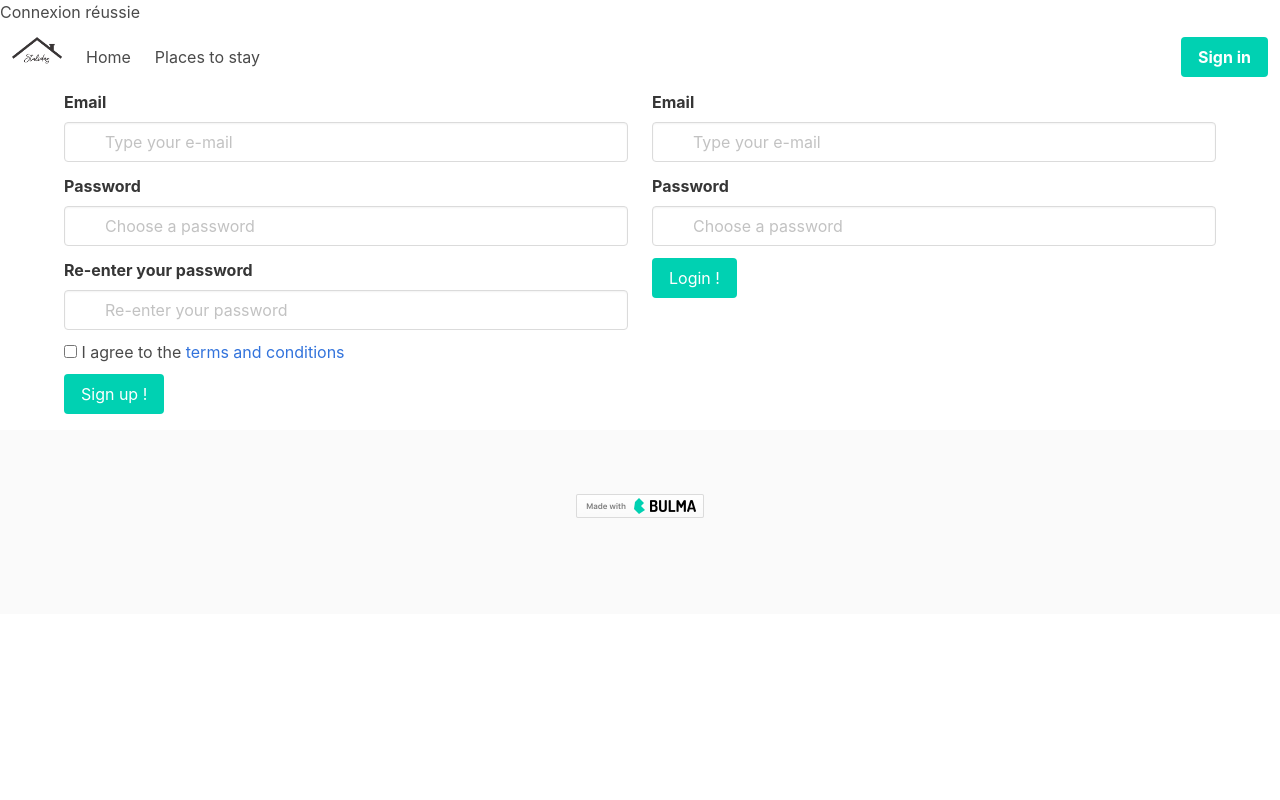
After one commit to Nguyen-philippe86/stuliday_starter_master, a PHP site: page /signin.php in a window 1280 px wide. The commit adds this page. Run offline with PHP 8.4, Linux system fonts and the light colour scheme.

Commit message:
version1

```diff
--- a/includes/config.php
+++ b/includes/config.php
@@ -13,17 +13,22 @@
 
     mysqli_close($conn);
 */
-/*
-        $servername = 'localhost';
-        $username = 'root';
-        $password = '';
-        //On essaie de se connecter
-        try{
-        $conn = new PDO("mysql:host=$servername;dbname=bddtest", $username, $password);
-        //On définit le mode d'erreur de PDO sur Exception
-        $conn->setAttribute(PDO::ATTR_ERRMODE, PDO::ERRMODE_EXCEPTION); echo 'Connexion
-            réussie'; }  catch(PDOException $e){
-                echo "Erreur : " . $e->getMessage(); }
-                ?>
 
-*/
+$servername = 'localhost';
+$dbname = 'stuliday';
+$username = 'root';
+$password = '';
+//On essaie de se connecter
+try {
+    $conn = new PDO("mysql:host={$servername};dbname={$dbname}", $username, $password);
+    //On définit le mode d'erreur de PDO sur Exception
+    $conn->setAttribute(PDO::ATTR_ERRMODE, PDO::ERRMODE_EXCEPTION);
+    session_start();
+    echo 'Connexion réussie';
+} catch (PDOException $e) {
+    echo 'Erreur : '.$e->getMessage();
+}
+if (isset($_GET['logout'])) {
+    session_destroy();
+    header('Location: index.php');
+}
--- a/includes/header.php
+++ b/includes/header.php
@@ -1,3 +1,5 @@
+<?php require 'includes/config.php'; ?>
+
 <!DOCTYPE html>
 <html>
 
--- a/includes/navbar.php
+++ b/includes/navbar.php
@@ -21,7 +21,12 @@
             <a class="navbar-item">
                 Places to stay
             </a>
+        </div>
 
+        <div class="navbar-end">
+            <?php
+            if (!empty($_SESSION)) {
+                ?>
             <div class="navbar-item has-dropdown is-hoverable">
                 <a class="navbar-link">
                     User name
@@ -35,24 +40,24 @@
                         Create a new ad
                     </a>
                     <hr class="navbar-divider">
-                    <a class="navbar-item">
+                    <a class="navbar-item" href="?logout">
                         Disconnect
                     </a>
                 </div>
             </div>
-        </div>
-
-        <div class="navbar-end">
+            <?php
+            } else {
+                ?>
             <div class="navbar-item">
                 <div class="buttons">
-                    <a class="button is-primary">
-                        <strong>Sign up</strong>
-                    </a>
-                    <a class="button is-light">
-                        Log in
+                    <a class="button is-primary" href=" signin.php">
+                        <strong>Sign in</strong>
                     </a>
                 </div>
             </div>
+            <?php
+            }
+            ?>
         </div>
     </div>
 </nav>
--- /dev/null
+++ b/signin.php
@@ -0,0 +1,169 @@
+<?php
+require 'includes/header.php';
+require 'includes/navbar.php';
+
+if (!empty($_POST['submit_signup']) && !empty($_POST['email_signup']) && !empty($_POST['password1_signup'])) {
+    $pass_su = htmlspecialchars($_POST['password1_signup']);
+    $repass_su = htmlspecialchars($_POST['password2_signup']);
+    $email_su = htmlspecialchars($_POST['email_signup']);
+
+    $sql = "SELECT * FROM users WHERE email = '{$email_su}'";
+    $res = $conn->query($sql);
+    $count = $res->fetchColumn();
+
+    if (!$count) {
+        if ($pass_su === $repass_su) {
+            try {
+                $pass_su = password_hash($pass_su, PASSWORD_DEFAULT);
+                $sth = $conn->prepare('INSERT INTO users (email,password) VALUES (:email, :password)');
+                $sth->bindValue('email', $email_su);
+                $sth->bindValue('password', $pass_su);
+                $sth->execute();
+                echo " L'utilisateur a bien été enregistré !";
+            } catch (PDOException $e) {
+                echo 'Error'.$e->getMessage();
+            }
+        } else {
+            echo '<div class="notification is-danger is-light">
+            <button class="delete"></button>
+            Les mots de passe ne concordent pas !
+            </div>';
+        }
+    } elseif ($count > 0) {
+        echo '<div class="notification is-danger is-light"
+        <button class="delete"></button>
+        Cette adresse existe déjà !
+        </div>';
+    }
+}
+if (!empty($_POST['submit_login']) && !empty($_POST['email_login']) && !empty($_POST['password_login'])) {
+    $pass_login = htmlspecialchars($_POST['password_login']);
+    $email_login = htmlspecialchars($_POST['email_login']);
+
+    $sql = "SELECT * FROM users WHERE email = '{$email_login}'";
+    $res = $conn->query($sql);
+    $user = $res->fetch(PDO::FETCH_ASSOC);
+    if ($user) {
+        $db_pass = $user['password'];
+        if (password_verify($pass_login, $db_pass)) {
+            $_SESSION['email'] = $user['email'];
+            $_SESSION['id'] = $user['id'];
+            header('Location: index.php');
+        } else {
+            echo '<div class="notification is-danger is-light"
+        <button class="delete"></button>
+        Mot de passe erroné
+        </div>';
+        }
+    } else {
+        echo '<div class="notification is-danger is-light"
+        <button class="delete"></button>
+        Cet utilisateur n\'existe pas
+        </div>';
+    }
+}
+// password_verify($pass_login, $db_pass);
+?>
+
+<div class="container">
+    <div class="columns">
+        <div class="column">
+            <form
+                action="<?php $_SERVER['REQUEST_URI']; ?>"
+                method="post">
+                <div class="field">
+                    <label class="label">Email</label>
+                    <div class="control has-icons-left has-icons-right">
+                        <input class="input" type="email" placeholder="Type your e-mail" value="" name="email_signup">
+                        <span class="icon is-small is-left">
+                            <i class="fas fa-envelope"></i>
+                        </span>
+                        <span class="icon is-small is-right">
+                            <i class="fas fa-exclamation-triangle"></i>
+                        </span>
+                    </div>
+                </div>
+                <div class="field">
+                    <label class="label">Password</label>
+                    <div class="control has-icons-left has-icons-right">
+                        <input class="input" type="password" placeholder="Choose a password" value=""
+                            name="password1_signup">
+                        <span class="icon is-small is-left">
+                            <i class="fas fa-envelope"></i>
+                        </span>
+                        <span class="icon is-small is-right">
+                            <i class="fas fa-exclamation-triangle"></i>
+                        </span>
+                    </div>
+                </div>
+                <div class="field">
+                    <label class="label">Re-enter your password</label>
+                    <div class="control has-icons-left has-icons-right">
+                        <input class="input" type="password" placeholder="Re-enter your password" value=""
+                            name="password2_signup">
+                        <span class="icon is-small is-left">
+                            <i class="fas fa-envelope"></i>
+                        </span>
+                        <span class="icon is-small is-right">
+                            <i class="fas fa-exclamation-triangle"></i>
+                        </span>
+                    </div>
+                </div>
+
+                <div class="field">
+                    <div class="control">
+                        <label class="checkbox">
+                            <input type="checkbox">
+                            I agree to the <a href="#">terms and conditions</a>
+                        </label>
+                    </div>
+                </div>
+
+                <div class="field is-grouped">
+                    <div class="control">
+                        <input type="submit" value="Sign up !" name="submit_signup" class="button is-primary">
+                    </div>
+                </div>
+            </form>
+        </div>
+        <div class="column">
+            <form
+                action="<?php $_SERVER['REQUEST_URI']; ?>"
+                method="post">
+                <div class="field">
+                    <label class="label">Email</label>
+                    <div class="control has-icons-left has-icons-right">
+                        <input class="input" type="email" placeholder="Type your e-mail" value="" name="email_login">
+                        <span class="icon is-small is-left">
+                            <i class="fas fa-envelope"></i>
+                        </span>
+                        <span class="icon is-small is-right">
+                            <i class="fas fa-exclamation-triangle"></i>
+                        </span>
+                    </div>
+                </div>
+                <div class="field">
+                    <label class="label">Password</label>
+                    <div class="control has-icons-left has-icons-right">
+                        <input class="input" type="password" placeholder="Choose a password" value=""
+                            name="password_login">
+                        <span class="icon is-small is-left">
+                            <i class="fas fa-envelope"></i>
+                        </span>
+                        <span class="icon is-small is-right">
+                            <i class="fas fa-exclamation-triangle"></i>
+                        </span>
+                    </div>
+                </div>
+
+                <div class="field is-grouped">
+                    <div class="control">
+                        <input type="submit" value="Login !" name="submit_login" class="button is-primary">
+                    </div>
+                </div>
+            </form>
+        </div>
+    </div>
+</div>
+<?php
+require 'includes/footer.php';
```
Also changed, not shown: index.php (+23 -21 lines).
